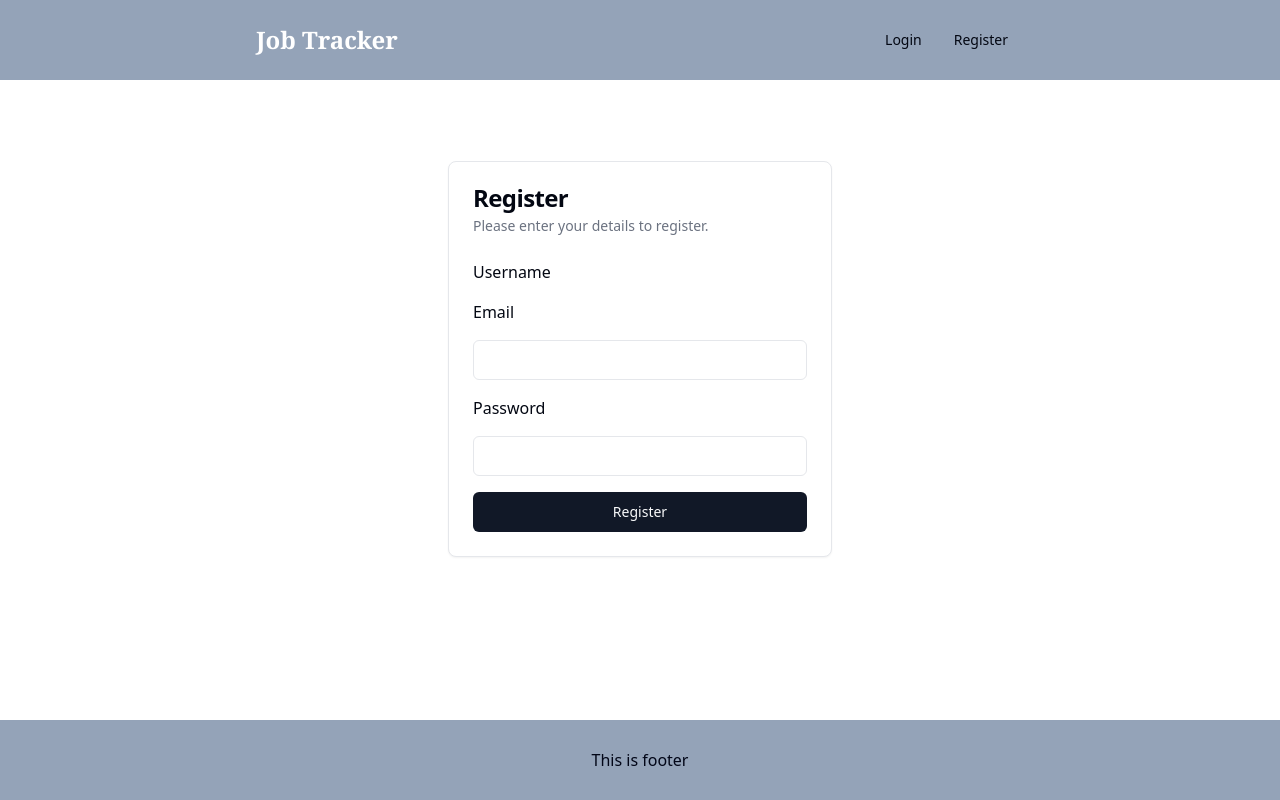
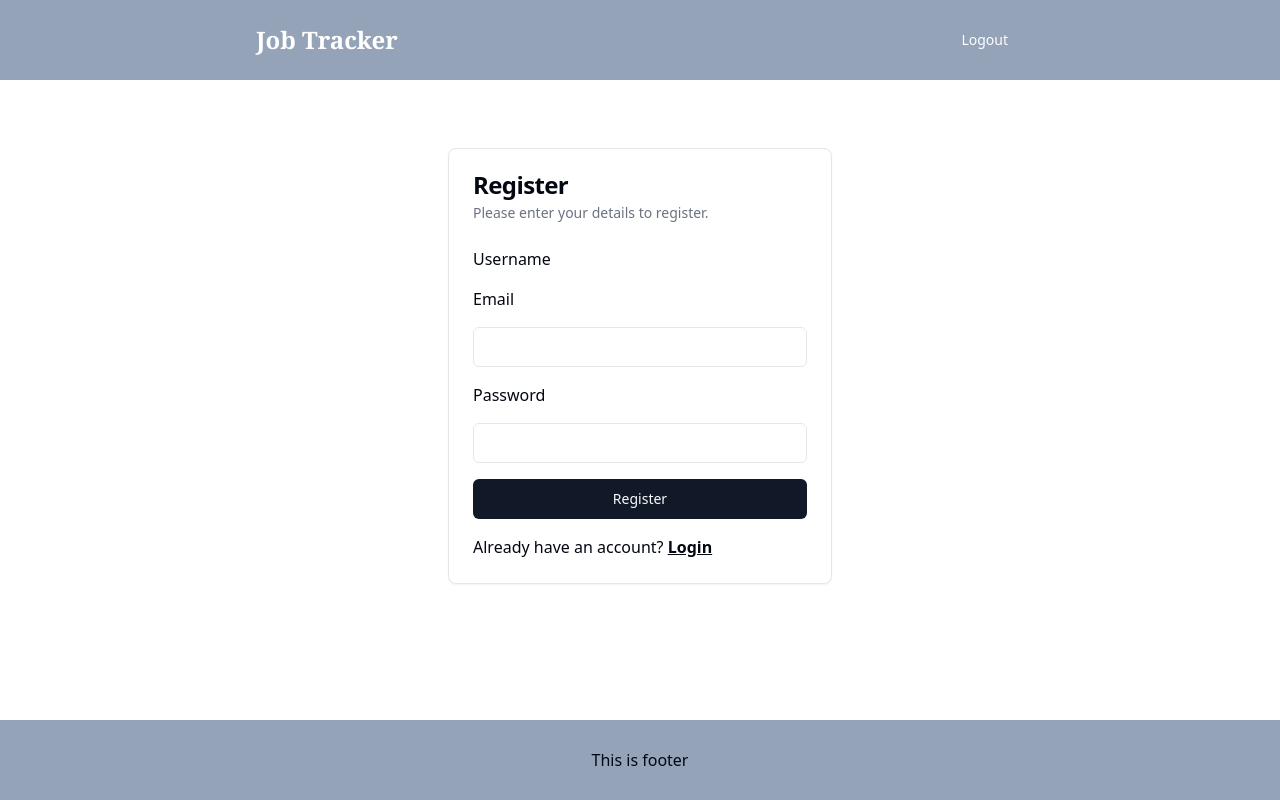
Before and after one commit to haider-patanwala/job-tracker-app, a React (Vite) app: page /register in a window 1280 px wide. Built offline with nearby package versions, Linux system fonts and the light colour scheme.

Commit message:
chore: Add react-cookie and, update layout and login/register forms

```diff
--- a/src/Layout.jsx
+++ b/src/Layout.jsx
@@ -1,16 +1,15 @@
-import { useState } from "react"
 import { Outlet } from "react-router-dom"
 import Header from "./components/Header"
 import Footer from "./components/Footer"
+import { Toaster } from "@/components/ui/toaster"
 
 function Layout() {
-  const [count, setCount] = useState(0)
-
   return (
     <main className="flex min-h-screen w-screen flex-col">
       <Header />
       <Outlet />
       <Footer />
+      <Toaster />
     </main>
   )
 }
--- a/src/components/Header.jsx
+++ b/src/components/Header.jsx
@@ -1,15 +1,51 @@
+import { useCookies } from "react-cookie"
 import { Button } from "./ui/button"
 import { Link } from "react-router-dom"
+import { useState } from "react"
+import { useEffect } from "react"
 
 function Header() {
+  const [cookie, removeCookie] = useCookies(["token"], {
+    doNotParseJSON: true,
+    doNotUpdate: true,
+    doNotParse: true,
+  })
+  const [isLoggedIn, setIsLoggedIn] = useState(false)
+
+  useEffect(() => {
+    if (cookie.token !== "undefined") {
+      setIsLoggedIn(true)
+    } else {
+      setIsLoggedIn(false)
+    }
+  }, [cookie, removeCookie])
   return (
-    <header className="flex justify-between h-[10svh] w-screen items-center px-[20%] bg-slate-400 ">
-      <h1 className="font-bold font-serif text-2xl text-white">Job Tracker</h1>
+    <header
+      className="flex h-[10svh] w-screen items-center justify-between bg-slate-400 px-[20%]
+        text-white"
+    >
+      <h1 className="font-serif text-2xl font-bold">Job Tracker</h1>
       {/* Links */}
-      <div>
-        <Button variant="ghost" ><Link to="/login">Login</Link></Button>
-        <Button variant="ghost"><Link to="/register">Register</Link></Button>
-      </div>
+      {isLoggedIn ? (
+        <Button
+          onClick={() => {
+            removeCookie("token")
+            setIsLoggedIn(false)
+          }}
+          variant="ghost"
+        >
+          Logout
+        </Button>
+      ) : (
+        <div>
+          <Button variant="ghost">
+            <Link to="/login">Login</Link>
+          </Button>
+          <Button variant="ghost">
+            <Link to="/register">Register</Link>
+          </Button>
+        </div>
+      )}
     </header>
   )
 }
--- a/src/components/ui/toast.jsx
+++ b/src/components/ui/toast.jsx
@@ -1,6 +1,6 @@
 import * as React from "react"
 import * as ToastPrimitives from "@radix-ui/react-toast"
-import { cva } from "class-variance-authority";
+import { cva } from "class-variance-authority"
 import { X } from "lucide-react"
 
 import { cn } from "@/lib/utils"
@@ -11,10 +11,12 @@ const ToastViewport = React.forwardRef(({ className, ...props }, ref) => (
   <ToastPrimitives.Viewport
     ref={ref}
     className={cn(
-      "fixed top-0 z-[100] flex max-h-screen w-full flex-col-reverse p-4 sm:bottom-0 sm:right-0 sm:top-auto sm:flex-col md:max-w-[420px]",
+      `fixed top-0 z-[100] flex max-h-screen w-full flex-col-reverse p-4 sm:bottom-0
+      sm:right-0 sm:top-auto sm:flex-col md:max-w-[420px]`,
       className
     )}
-    {...props} />
+    {...props}
+  />
 ))
 ToastViewport.displayName = ToastPrimitives.Viewport.displayName
 
@@ -24,6 +26,7 @@ const toastVariants = cva(
     variants: {
       variant: {
         default: "border bg-background text-foreground",
+        success: " group border-green-400 bg-green-400 text-foreground",
         destructive:
           "destructive group border-destructive bg-destructive text-destructive-foreground",
       },
@@ -36,11 +39,12 @@ const toastVariants = cva(
 
 const Toast = React.forwardRef(({ className, variant, ...props }, ref) => {
   return (
-    (<ToastPrimitives.Root
+    <ToastPrimitives.Root
       ref={ref}
       className={cn(toastVariants({ variant }), className)}
-      {...props} />)
-  );
+      {...props}
+    />
+  )
 })
 Toast.displayName = ToastPrimitives.Root.displayName
 
@@ -48,10 +52,19 @@ const ToastAction = React.forwardRef(({ className, ...props }, ref) => (
   <ToastPrimitives.Action
     ref={ref}
     className={cn(
-      "inline-flex h-8 shrink-0 items-center justify-center rounded-md border bg-transparent px-3 text-sm font-medium ring-offset-background transition-colors hover:bg-secondary focus:outline-none focus:ring-2 focus:ring-ring focus:ring-offset-2 disabled:pointer-events-none disabled:opacity-50 group-[.destructive]:border-muted/40 group-[.destructive]:hover:border-destructive/30 group-[.destructive]:hover:bg-destructive group-[.destructive]:hover:text-destructive-foreground group-[.destructive]:focus:ring-destructive",
+      `inline-flex h-8 shrink-0 items-center justify-center rounded-md border
+      bg-transparent px-3 text-sm font-medium ring-offset-background transition-colors
+      hover:bg-secondary focus:outline-none focus:ring-2 focus:ring-ring
+      focus:ring-offset-2 disabled:pointer-events-none disabled:opacity-50
+      group-[.destructive]:border-muted/40
+      group-[.destructive]:hover:border-destructive/30
+      group-[.destructive]:hover:bg-destructive
+      group-[.destructive]:hover:text-destructive-foreground
+      group-[.destructive]:focus:ring-destructive`,
       className
     )}
-    {...props} />
+    {...props}
+  />
 ))
 ToastAction.displayName = ToastPrimitives.Action.displayName
 
@@ -59,24 +72,45 @@ const ToastClose = React.forwardRef(({ className, ...props }, ref) => (
   <ToastPrimitives.Close
     ref={ref}
     className={cn(
-      "absolute right-2 top-2 rounded-md p-1 text-foreground/50 opacity-0 transition-opacity hover:text-foreground focus:opacity-100 focus:outline-none focus:ring-2 group-hover:opacity-100 group-[.destructive]:text-red-300 group-[.destructive]:hover:text-red-50 group-[.destructive]:focus:ring-red-400 group-[.destructive]:focus:ring-offset-red-600",
+      `absolute right-2 top-2 rounded-md p-1 text-foreground/50 opacity-0
+      transition-opacity hover:text-foreground focus:opacity-100 focus:outline-none
+      focus:ring-2 group-hover:opacity-100 group-[.destructive]:text-red-300
+      group-[.destructive]:hover:text-red-50 group-[.destructive]:focus:ring-red-400
+      group-[.destructive]:focus:ring-offset-red-600`,
       className
     )}
     toast-close=""
-    {...props}>
+    {...props}
+  >
     <X className="h-4 w-4" />
   </ToastPrimitives.Close>
 ))
 ToastClose.displayName = ToastPrimitives.Close.displayName
 
 const ToastTitle = React.forwardRef(({ className, ...props }, ref) => (
-  <ToastPrimitives.Title ref={ref} className={cn("text-sm font-semibold", className)} {...props} />
+  <ToastPrimitives.Title
+    ref={ref}
+    className={cn("text-sm font-semibold", className)}
+    {...props}
+  />
 ))
 ToastTitle.displayName = ToastPrimitives.Title.displayName
 
 const ToastDescription = React.forwardRef(({ className, ...props }, ref) => (
-  <ToastPrimitives.Description ref={ref} className={cn("text-sm opacity-90", className)} {...props} />
+  <ToastPrimitives.Description
+    ref={ref}
+    className={cn("text-sm opacity-90", className)}
+    {...props}
+  />
 ))
 ToastDescription.displayName = ToastPrimitives.Description.displayName
 
-export { ToastProvider, ToastViewport, Toast, ToastTitle, ToastDescription, ToastClose, ToastAction };
+export {
+  ToastProvider,
+  ToastViewport,
+  Toast,
+  ToastTitle,
+  ToastDescription,
+  ToastClose,
+  ToastAction,
+}
--- a/src/main.jsx
+++ b/src/main.jsx
@@ -2,9 +2,12 @@ import React from "react"
 import ReactDOM from "react-dom/client"
 import App from "./App.jsx"
 import "./index.css"
+import { CookiesProvider } from "react-cookie"
 
 ReactDOM.createRoot(document.getElementById("root")).render(
   <React.StrictMode>
-    <App />
+    <CookiesProvider defaultSetOptions>
+      <App />
+    </CookiesProvider>
   </React.StrictMode>
 )
--- a/src/pages/Login.jsx
+++ b/src/pages/Login.jsx
@@ -7,8 +7,10 @@ import {
   CardTitle,
 } from "@/components/ui/card"
 import { Input } from "@/components/ui/input"
+import { useToast } from "@/components/ui/use-toast"
 import React from "react"
 import { useCookies } from "react-cookie"
+import { Link } from "react-router-dom"
 
 function Login() {
   const [credentials, setCredentials] = React.useState({
@@ -16,6 +18,7 @@ function Login() {
     password: "",
   })
   const [cookies, setCookie, removeCookie] = useCookies(["token"])
+  const { toast } = useToast()
 
   async function handleSubmit(e) {
     e.preventDefault()
@@ -34,8 +37,18 @@ function Login() {
 
       if (response.ok) {
         console.log("Login successful!", data)
+        toast({
+          title: "Login successful!",
+          description: "You have successfully logged in.",
+          variant: "success",
+        })
         setCookie("token", data.data.token)
       } else {
+        toast({
+          title: "Login failed!",
+          description: "Please check your credentials and try again.",
+          variant: "destructive",
+        })
         console.log("Login failed.", data)
       }
     } catch (error) {
@@ -67,7 +80,17 @@ function Login() {
             }}
             type="password"
           />
+
           <Button type="submit">Login</Button>
+          <p>
+            Don't have an account?{" "}
+            <Link
+              className="font-semibold underline hover:text-blue-600"
+              to="/register"
+            >
+              Register
+            </Link>
+          </p>
         </form>
       </CardContent>
     </Card>
--- a/src/pages/Registration.jsx
+++ b/src/pages/Registration.jsx
@@ -9,6 +9,7 @@ import {
 import { Input } from "@/components/ui/input"
 import React from "react"
 import { useCookies } from "react-cookie"
+import { Link } from "react-router-dom"
 
 function Register() {
   const [credentials, setCredentials] = React.useState({
@@ -82,6 +83,15 @@ function Register() {
             type="password"
           />
           <Button type="submit">Register</Button>
+          <p>
+            Already have an account?{" "}
+            <Link
+              className="font-semibold underline hover:text-blue-600"
+              to="/login"
+            >
+              Login
+            </Link>
+          </p>
         </form>
       </CardContent>
     </Card>
```
